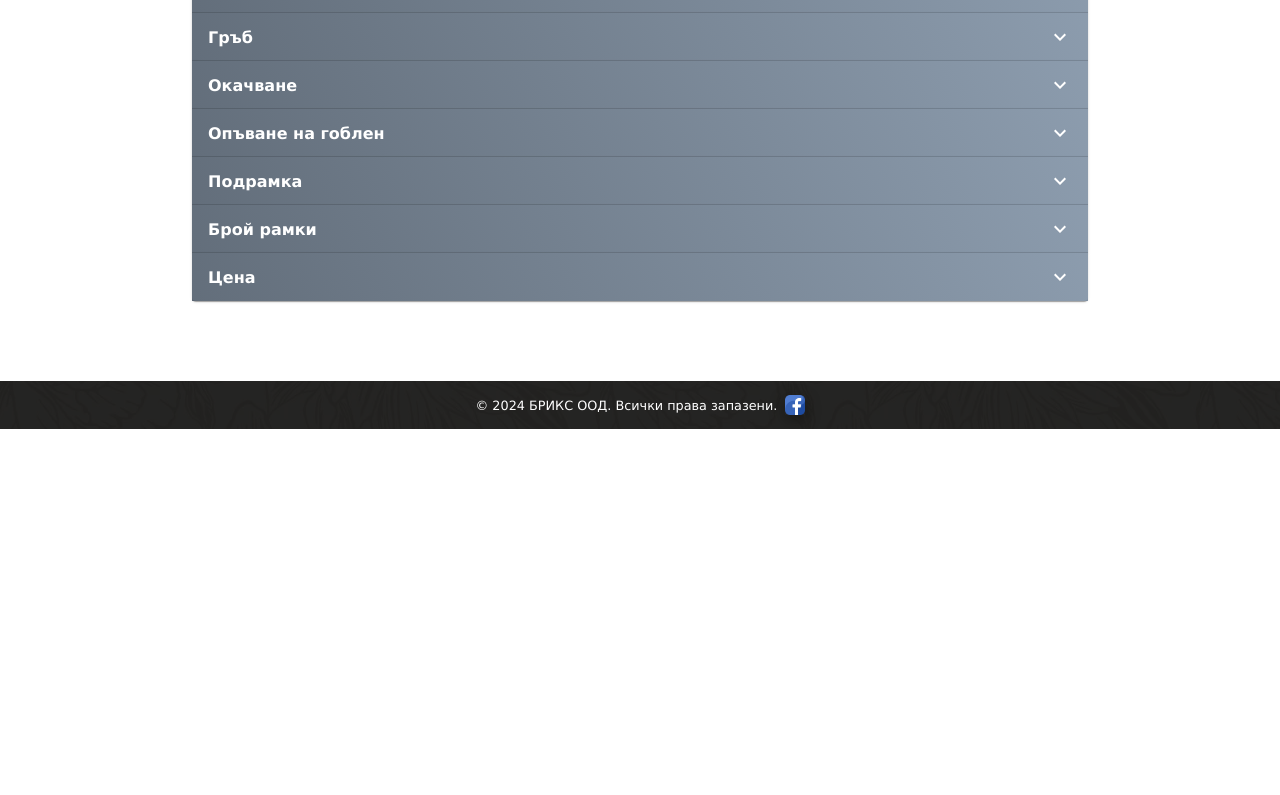
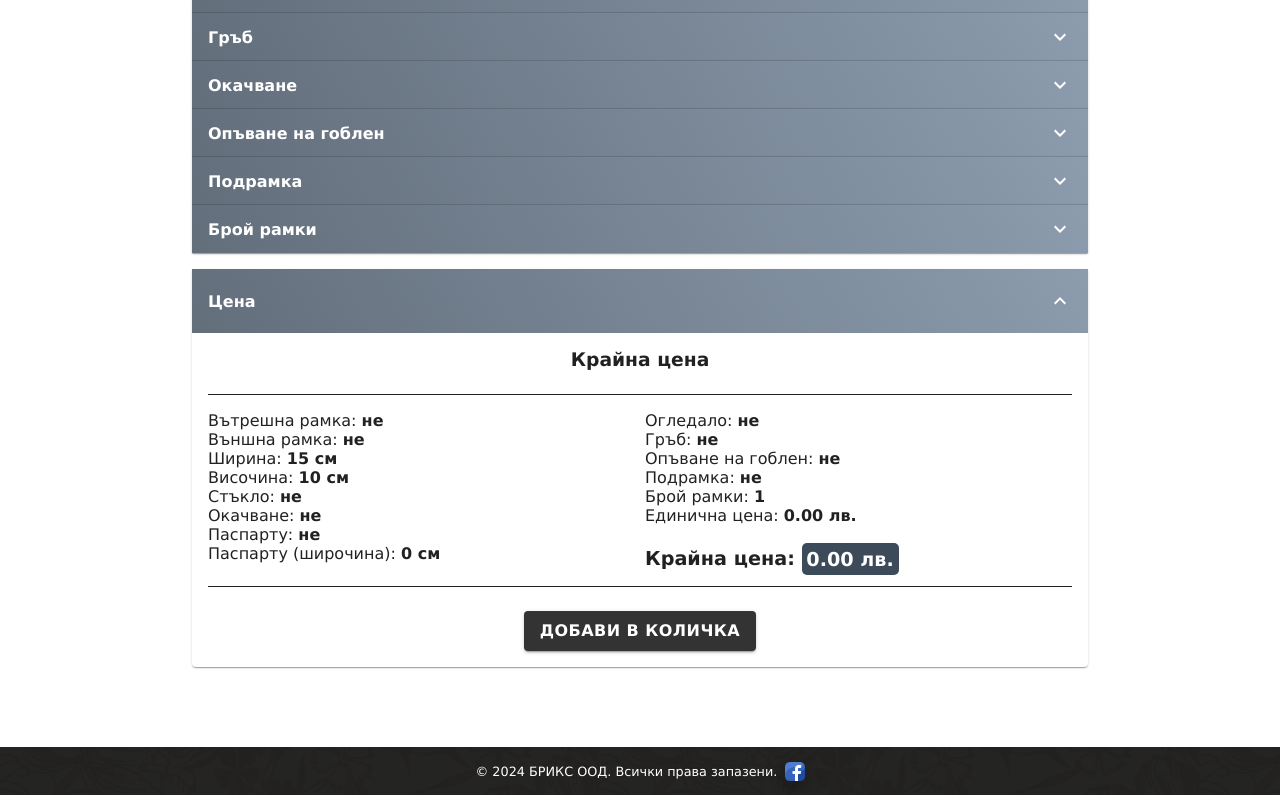
Before and after one commit to ivooo369/Web-Atelier-System, a React (Vite) app: page /calculator in a window 1280 px wide. Shown: the part 1349-2144 px from the top of the page. Before the commit the page ends 1778 px from the top, so only its background shows below. Built offline with nearby package versions, Linux system fonts and the light colour scheme; no server answers.

Commit message:
Make a style change

```diff
--- a/src/App.css
+++ b/src/App.css
@@ -138,6 +138,10 @@ body .MuiButtonBase-root {
   font-size: 1rem;
 }
 
+body .active-link {
+  background-color: rgba(255, 255, 255, 0.25);
+}
+
 @keyframes fadeInOut {
   0% {
     opacity: 0;
--- a/src/layouts/accordions/PriceAccordion.jsx
+++ b/src/layouts/accordions/PriceAccordion.jsx
@@ -13,8 +13,6 @@ import {
 } from "../../utils/priceCalculations";
 
 export default function PriceAccordion({
-  expanded,
-  handleExpansionChange,
   selectedInnerFrameName,
   selectedOuterFrameName,
   selectedGlass,
@@ -143,10 +141,7 @@ export default function PriceAccordion({
   const finalPriceFormatted = finalPrice.toFixed(2);
 
   return (
-    <Accordion
-      expanded={expanded === "price"}
-      onChange={handleExpansionChange("price")}
-    >
+    <Accordion expanded={true}>
       <AccordionSummary
         expandIcon={<ExpandMoreIcon />}
         aria-controls="price-content"
--- a/src/layouts/structure/MainHeader.jsx
+++ b/src/layouts/structure/MainHeader.jsx
@@ -1,5 +1,5 @@
 import { useState, useEffect, Fragment } from "react";
-import { Link } from "react-router-dom";
+import { Link, useLocation } from "react-router-dom";
 import { createTheme, ThemeProvider } from "@mui/material/styles";
 import AppBar from "@mui/material/AppBar";
 import Toolbar from "@mui/material/Toolbar";
@@ -49,6 +49,7 @@ export default function Header() {
   const [isLoggedIn, setIsLoggedIn] = useState(
     !!localStorage.getItem("customerAuthToken")
   );
+  const location = useLocation();
 
   const handleSignOut = () => {
     localStorage.removeItem("customerAuthToken");
@@ -148,6 +149,11 @@ export default function Header() {
                         aria-controls="products-menu"
                         aria-haspopup="true"
                         onClick={handleProductsButtonClick}
+                        className={
+                          location.pathname.startsWith("/products")
+                            ? "active-link"
+                            : ""
+                        }
                       >
                         {page}
                         <Menu
@@ -167,7 +173,12 @@ export default function Header() {
                           {productsMenuItems.map((product, index) => (
                             <Link
                               key={product}
-                              className="products-menu-links"
+                              className={`products-menu-links ${
+                                location.pathname ===
+                                `/products/${productsMenuRoutes[index]}`
+                                  ? "active-link"
+                                  : ""
+                              }`}
                               to={`/products/${productsMenuRoutes[index]}`}
                             >
                               <MenuItem
@@ -195,6 +206,11 @@ export default function Header() {
                         sx={{
                           fontWeight: 700,
                         }}
+                        className={
+                          location.pathname === pageRoutes[index]
+                            ? "active-link"
+                            : ""
+                        }
                       >
                         {page}
                       </Button>
--- a/src/pages/calculator/CalculatorPage.jsx
+++ b/src/pages/calculator/CalculatorPage.jsx
@@ -322,8 +322,6 @@ export default function CalculatorPage() {
           handleNumberOfFramesInput={handleNumberOfFrames}
         />
         <PriceAccordion
-          expanded={expanded}
-          handleExpansionChange={handleExpansionChange}
           selectedInnerFrameName={selectedInnerFrameName}
           selectedOuterFrameName={selectedOuterFrameName}
           selectedMatboardName={selectedMatboardName}
```
